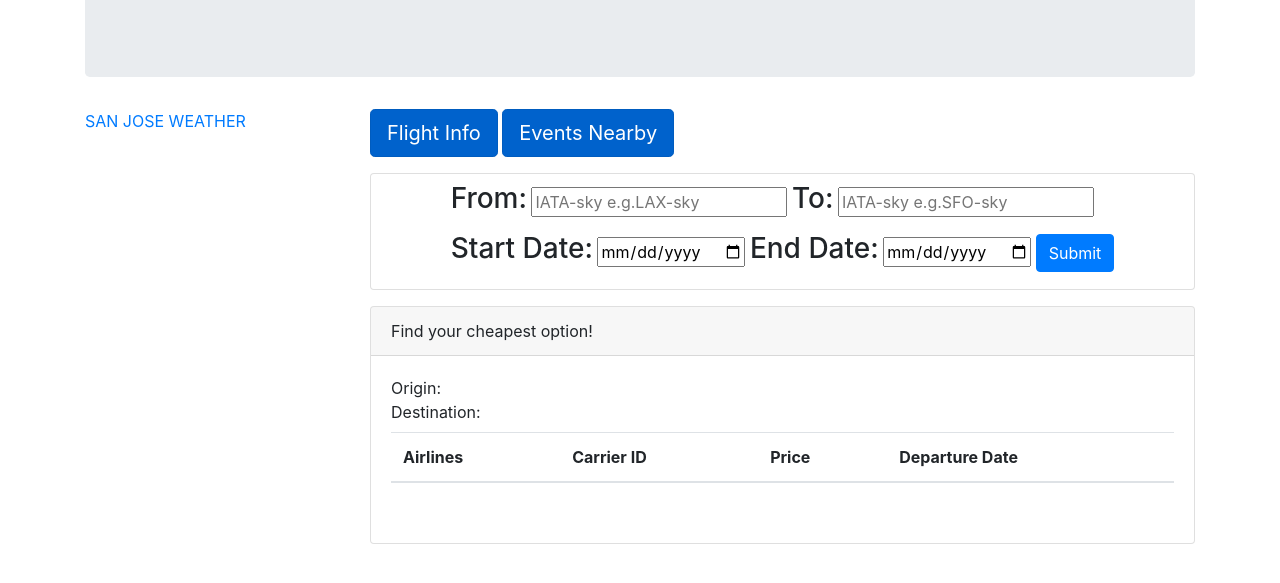
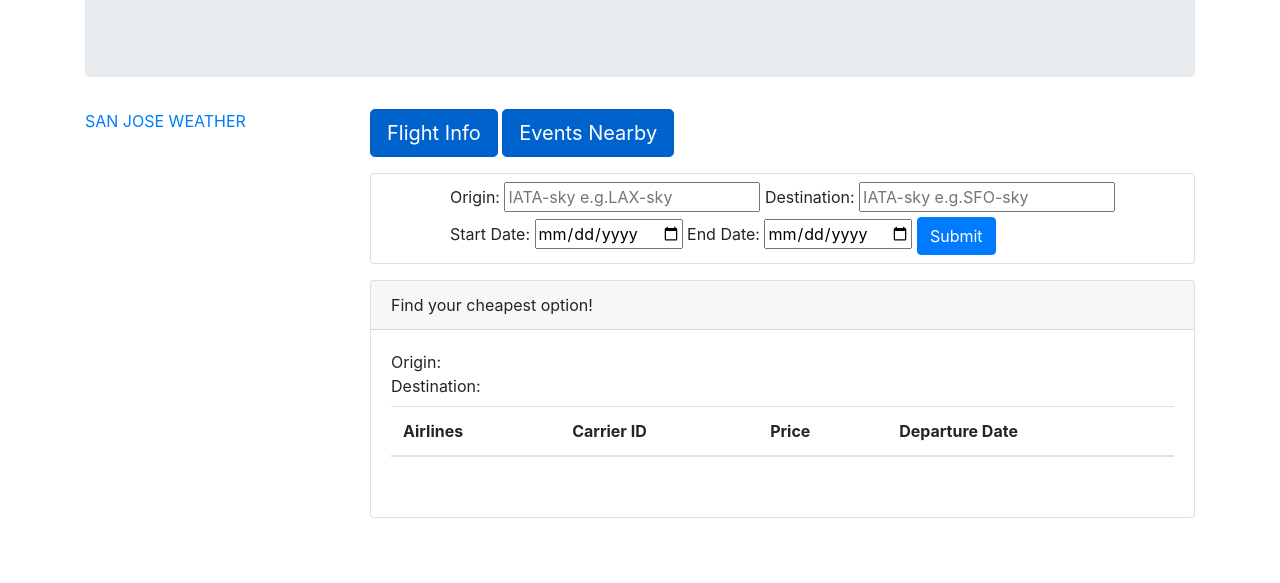
Before and after one commit to YPangilinan/Project1, a plain HTML site: page flightinfo.html in a window 1280 px wide. Shown: the part 147-730 px from the top of the page. Drawn offline with nearby package versions, Linux system fonts and the light colour scheme; a script that the page names is missing.

Commit message:
fixing layout

```diff
--- a/flightinfo.html
+++ b/flightinfo.html
@@ -30,13 +30,13 @@
         </div>
         <div class="card d-flex align-items-center p-2 mb-3">
             <form>
-                <Label><h3>From:</h3></Label>
+                <Label>Origin:</Label>
             <input id="home" type='text' title='home' placeholder="IATA-sky e.g.LAX-sky">
-            <Label><h3>To:</h3></Label>
+            <Label>Destination:</Label>
             <input id="destination" type="text" title="arrival" placeholder="IATA-sky e.g.SFO-sky"></br>
-                <Label><h3>Start Date:</h3></Label>
+                <Label>Start Date:</Label>
             <input id="startdate" type="date">
-            <Label><h3>End Date:</h3></Label>
+            <Label>End Date:</Label>
             <input id="returndate" type="date">
                 <button type="submit" class="btn btn-primary" id = "submit">Submit</button>
               </form>
```
Also changed, not shown: events.html (+3 -3 lines).
